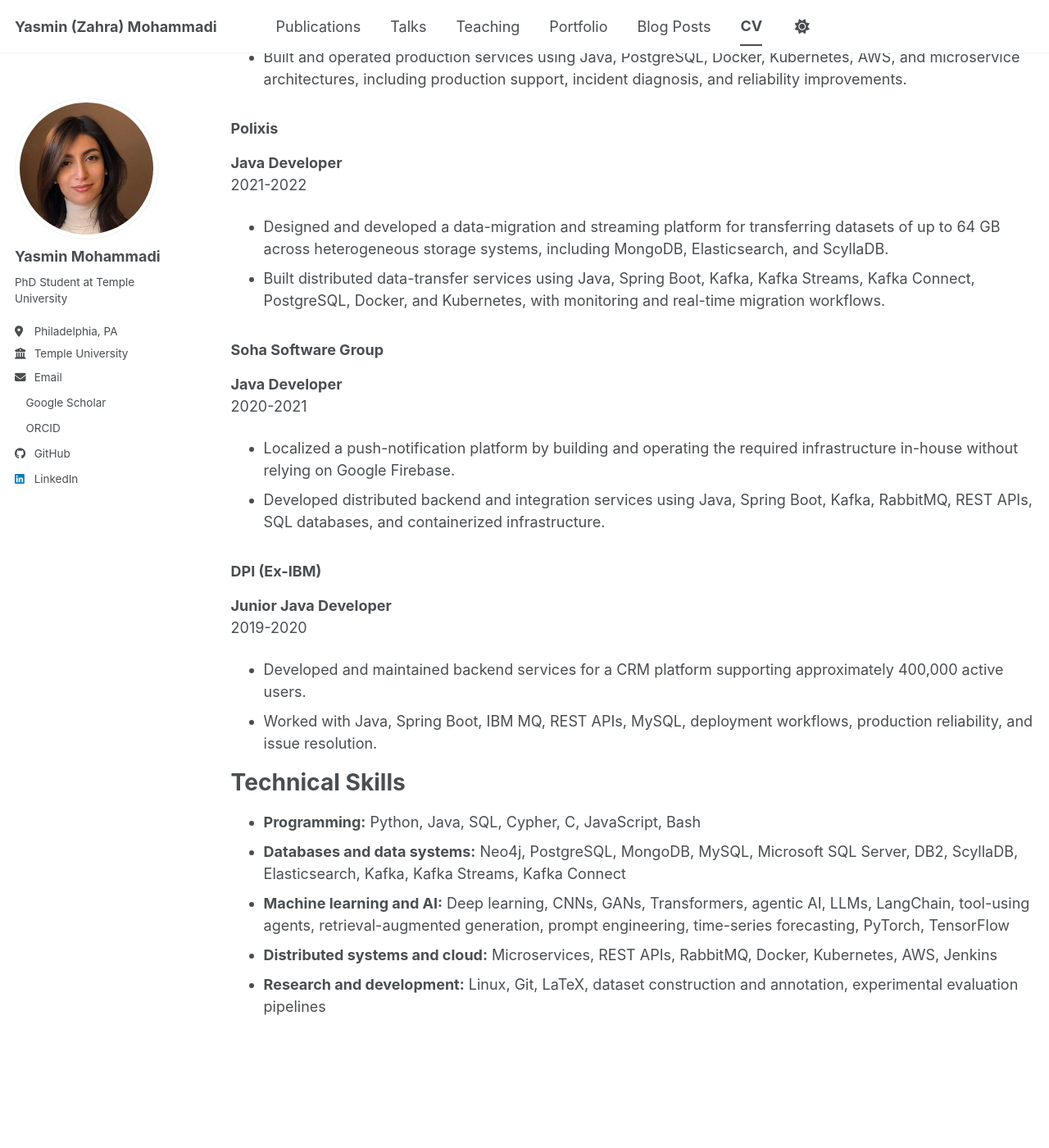
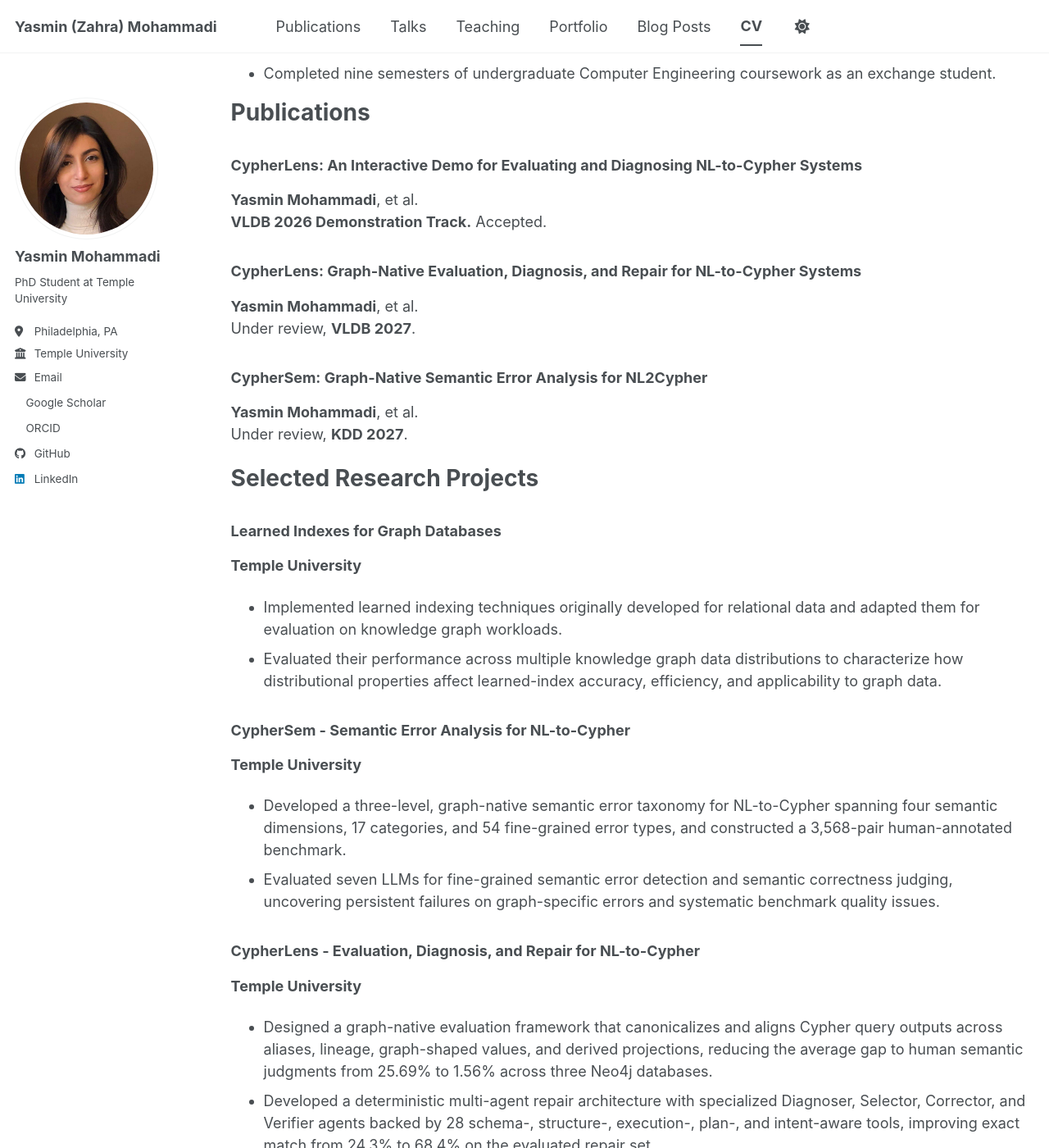
Before and after one commit to YasmeanMohammadi/YasmeanMohammadi.github.io, a Jekyll site: the page built from _pages/cv.md, in a window 1280 px wide and 1400 px high, scrolled down 1001 px. Shown: the whole window at 82% size. Built offline with Jekyll 4.4.1, drawn with Linux system fonts in a browser that asks for light colours; a style sheet for code colours, icons or effects is not loaded; before the commit the page ends 2296 px from its top, so only the background shows below that; some of the changed text lies outside the part shown.

Commit message:
updating CV

```diff
--- a/_pages/cv.md
+++ b/_pages/cv.md
@@ -7,72 +7,130 @@ redirect_from:
   - /resume
 ---
 
+<div style="text-align: center; margin-bottom: 2rem;">
+  <h2 style="margin-bottom: 0.4rem;">Yasmin (Zahra) Mohammadi</h2>
+  Philadelphia, PA &nbsp;|&nbsp; <a href="mailto:zm1384414@gmail.com">zm1384414@gmail.com</a> &nbsp;|&nbsp; <a href="https://www.linkedin.com/in/yasmin-mohammadi-4a41b5151">LinkedIn</a> &nbsp;|&nbsp; <a href="/">Website</a>
+</div>
+
+Research Interests
+======
+
+Database Systems; Machine Learning for Data Systems; Adaptive and Learned Data Systems; Query Processing and Optimization; Natural-Language Interfaces to Databases; Graph Data Systems
+
 Education
 ======
 
 ### Temple University
 
-**Ph.D. in Computer and Information Sciences, Information Systems**
-2025-Present
-
-- GPA: 3.84/4.00
+**Ph.D. in Computer and Information Sciences, Information Systems - GPA: 3.84/4.00**<br>
+Philadelphia, PA &middot; 2025-Present
 
 ### Alzahra University
 
-**B.S. in Computer Engineering**
-2015-2021
+**B.S. in Computer Engineering**<br>
+Tehran, Iran &middot; 2015-2021
 
-- Undergraduate thesis: *Persian Text Normalization*
-- Developed Persian-language text-normalization methods to support downstream information extraction and entity recognition.
+- Undergraduate thesis: *Persian Text Normalization and Context-Aware Spelling Correction.*
+- Developed a context-aware approach for detecting and correcting Persian spelling errors, with particular emphasis on homophones and context-dependent word substitutions that cannot be identified through dictionary lookup alone.
+- Investigated lexical ambiguity introduced by languages that share the Perso-Arabic writing system, including Arabic and Urdu, identifying borrowed words and valid cross-lingual forms to distinguish them from true spelling errors.
 
 ### Sharif University of Technology
 
-**Exchange Student, Computer Engineering**
-2016-2021
+**Exchange Student, Computer Engineering**<br>
+Tehran, Iran &middot; 2016-2021
 
 - Completed nine semesters of undergraduate Computer Engineering coursework as an exchange student.
+
+Publications
+======
+
+### CypherLens: An Interactive Demo for Evaluating and Diagnosing NL-to-Cypher Systems
+
+**Yasmin Mohammadi**, et al.<br>
+**VLDB 2026 Demonstration Track.** Accepted.
+
+### CypherLens: Graph-Native Evaluation, Diagnosis, and Repair for NL-to-Cypher Systems
+
+**Yasmin Mohammadi**, et al.<br>
+Under review, **VLDB 2027**.
+
+### CypherSem: Graph-Native Semantic Error Analysis for NL2Cypher
+
+**Yasmin Mohammadi**, et al.<br>
+Under review, **KDD 2027**.
+
+Selected Research Projects
+======
+
+### Learned Indexes for Graph Databases
+
+**Temple University**
+
+- Implemented learned indexing techniques originally developed for relational data and adapted them for evaluation on knowledge graph workloads.
+- Evaluated their performance across multiple knowledge graph data distributions to characterize how distributional properties affect learned-index accuracy, efficiency, and applicability to graph data.
+
+### CypherSem - Semantic Error Analysis for NL-to-Cypher
+
+**Temple University**
+
+- Developed a three-level, graph-native semantic error taxonomy for NL-to-Cypher spanning four semantic dimensions, 17 categories, and 54 fine-grained error types, and constructed a 3,568-pair human-annotated benchmark.
+- Evaluated seven LLMs for fine-grained semantic error detection and semantic correctness judging, uncovering persistent failures on graph-specific errors and systematic benchmark quality issues.
+
+### CypherLens - Evaluation, Diagnosis, and Repair for NL-to-Cypher
+
+**Temple University**
+
+- Designed a graph-native evaluation framework that canonicalizes and aligns Cypher query outputs across aliases, lineage, graph-shaped values, and derived projections, reducing the average gap to human semantic judgments from 25.69% to 1.56% across three Neo4j databases.
+- Developed a deterministic multi-agent repair architecture with specialized Diagnoser, Selector, Corrector, and Verifier agents backed by 28 schema-, structure-, execution-, plan-, and intent-aware tools, improving exact match from 24.3% to 68.4% on the evaluated repair set.
+
+### CIRA - Continual Experience Learning for Adaptive Data Synthesis
+
+**Temple University**
+
+- Developing a training-free continual learning framework that converts human and automated feedback into structured, reusable experiences that improve future synthetic-data generation without updating LLM parameters.
+- Building an experience lifecycle that compiles feedback into scoped semantic knowledge, then adds, updates, merges, rejects, and selectively retrieves experiences from an evolving memory to guide subsequent agents.
+- Evaluating whether experience accumulation improves expert-validated data quality and difficult-query coverage while reducing human supervision, with NL-to-Cypher as the primary testbed and transfer across domains and to NL-to-SQL.
 
 Industry Experience
 ======
 
-### jambit GmbH
+### Jambit GmbH - Campaign Manager, DSSC1, DSSC2
 
 **Software Engineer**<br>
-2022-2025
+Yerevan, Armenia &middot; 2022-2025
 
-- Developed and maintained four production systems supporting vehicle-data collection across Europe, the United States, and Canada for Volkswagen Group brands, including Audi, Porsche, Bentley, Volkswagen, and Lamborghini.
-- Improved performance and scalability across application code, distributed services, and database interactions for high-volume vehicle data.
-- Built and operated production services using Java, PostgreSQL, Docker, Kubernetes, AWS, and microservice architectures, including production support, incident diagnosis, and reliability improvements.
+- Owned end-to-end development of large-scale production systems for Volkswagen Group vehicle-data platforms, working across frontend UI, backend services, database layers, deployment, production support, and debugging for applications used across Europe, the United States, and Canada.
+- Developed and maintained a distributed microservice architecture comprising roughly ten cooperating services built with Java and Vert.x, with service coordination through Hazelcast, multithreaded processing, application-level caching, and high-volume database access.
+- Improved performance, scalability, and reliability under high request volumes and time-sensitive vehicle data, including cache-refresh logic, concurrent processing, database optimization, production incident diagnosis, and deployment and operations using PostgreSQL, Docker, Kubernetes, and AWS.
 
-### Polixis
+### Polixis - Ardis
 
 **Java Developer**<br>
-2021-2022
+Yerevan, Armenia &middot; 2021-2022
 
-- Designed and developed a data-migration and streaming platform for transferring datasets of up to 64 GB across heterogeneous storage systems, including MongoDB, Elasticsearch, and ScyllaDB.
-- Built distributed data-transfer services using Java, Spring Boot, Kafka, Kafka Streams, Kafka Connect, PostgreSQL, Docker, and Kubernetes, with monitoring and real-time migration workflows.
+- Designed and developed a distributed data migration and streaming platform for moving datasets across heterogeneous storage systems, including MongoDB, Elasticsearch, and ScyllaDB.
+- Built data-transfer and real-time migration services using Java, Spring Boot, Kafka, Kafka Streams, Kafka Connect, PostgreSQL, Docker, and Kubernetes.
+- Managed database changes across the software release lifecycle by identifying and capturing approved changes in development and test environments and promoting them through test, pre-production, and production stages.
 
-### Soha Software Group
+### Soha Software Group - Naira
 
 **Java Developer**<br>
-2020-2021
+Tehran, Iran &middot; 2020-2021
 
-- Localized a push-notification platform by building and operating the required infrastructure in-house without relying on Google Firebase.
-- Developed distributed backend and integration services using Java, Spring Boot, Kafka, RabbitMQ, REST APIs, SQL databases, and containerized infrastructure.
+- Developed an event-driven, self-hosted push-notification framework for large-scale message delivery without Firebase, focusing on server efficiency, delivery cost, and mobile battery consumption.
 
-### DPI (Ex-IBM)
+### DPI (formerly IBM-affiliated operations)
 
 **Junior Java Developer**<br>
-2019-2020
+Tehran, Iran &middot; 2019-2020
 
-- Developed and maintained backend services for a CRM platform supporting approximately 400,000 active users.
-- Worked with Java, Spring Boot, IBM MQ, REST APIs, MySQL, deployment workflows, production reliability, and issue resolution.
+- Developed and supported Java/Spring Boot microservices for a CRM platform serving approximately 500,000 active users, using IBM MQ, REST APIs, and DB2 with production deployment and incident support.
 
 Technical Skills
 ======
 
-- **Programming:** Python, Java, SQL, Cypher, C, JavaScript, Bash
-- **Databases and data systems:** Neo4j, PostgreSQL, MongoDB, MySQL, Microsoft SQL Server, DB2, ScyllaDB, Elasticsearch, Kafka, Kafka Streams, Kafka Connect
-- **Machine learning and AI:** Deep learning, CNNs, GANs, Transformers, agentic AI, LLMs, LangChain, tool-using agents, retrieval-augmented generation, prompt engineering, time-series forecasting, PyTorch, TensorFlow
-- **Distributed systems and cloud:** Microservices, REST APIs, RabbitMQ, Docker, Kubernetes, AWS, Jenkins
-- **Research and development:** Linux, Git, LaTeX, dataset construction and annotation, experimental evaluation pipelines
+- **Programming:** Python, Java, SQL, Cypher, Bash, C, JavaScript
+- **Databases & Data Systems:** Neo4j, PostgreSQL, MongoDB, ScyllaDB, Elasticsearch, MySQL, MS SQL Server, DB2, Kafka, Kafka Streams, Kafka Connect
+- **LLM & ML Systems:** Transformers, Tool-Using and Multi-Agent Systems, RAG, LLM Evaluation, Retrieval and Memory Systems, PyTorch, TensorFlow, LangChain
+- **Distributed Systems & Cloud:** Spring Boot, Vert.x, Hazelcast, RabbitMQ, REST APIs, Microservices, Docker, Kubernetes, AWS, Jenkins
+- **Research Methods & Tools:** Linux, Git, LaTeX, benchmark and dataset construction, human annotation, experimental evaluation
```
Also changed, not shown: _pages/about.md (+1 -1 lines), 1 other file.
